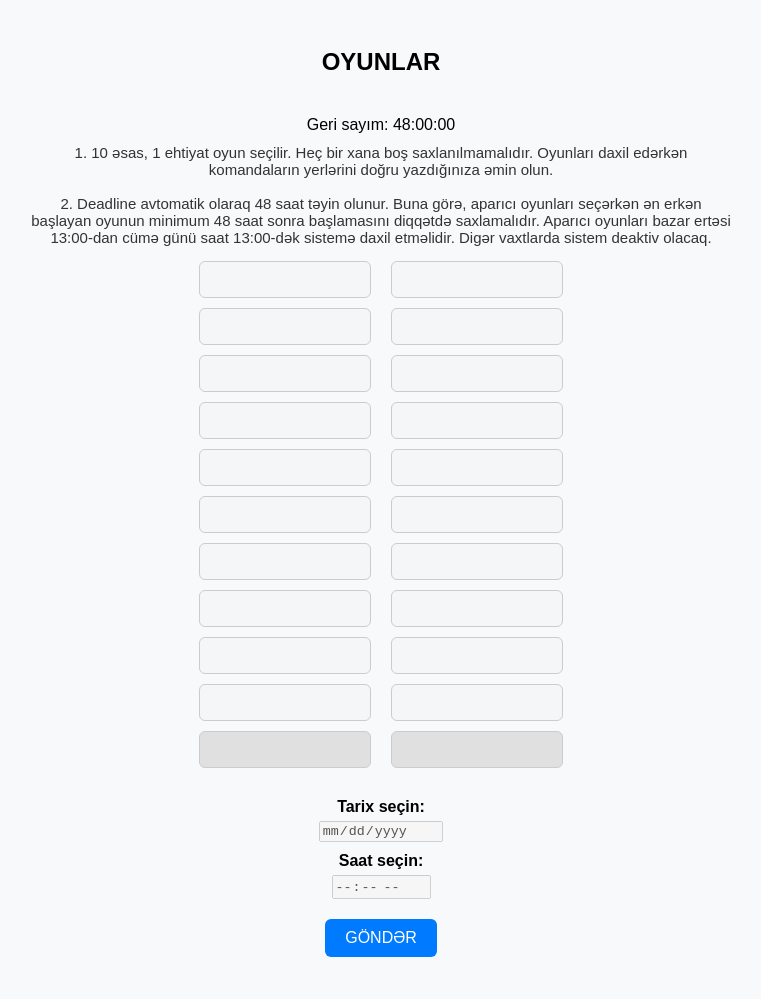
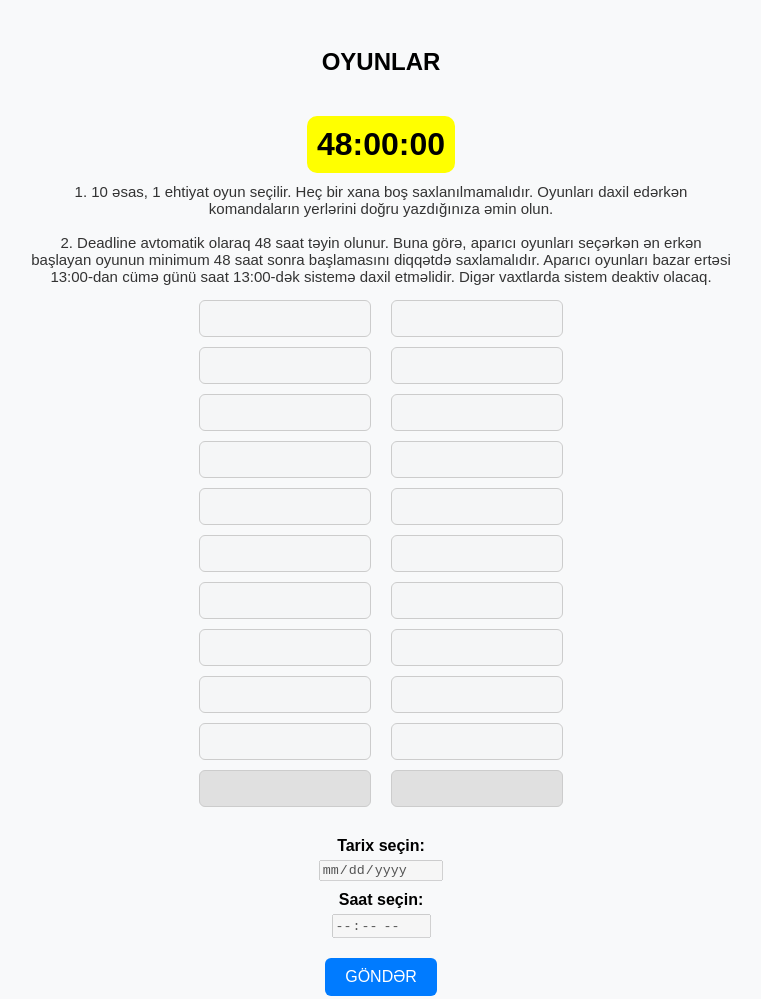
Before and after one commit to rossovusal/ps5-premier, a website: page public/oyunlar.html in a window 1280 px wide. Shown: the whole page, without its empty margins (259-1020 px from the left). Drawn offline with Linux system fonts and the light colour scheme.

Commit message:
oyunlar edit

```diff
--- a/public/oyunlar.html
+++ b/public/oyunlar.html
@@ -52,8 +52,8 @@
 <body>
   <h2>OYUNLAR</h2>
 
-  <div id="countdown" style="position: relative; margin-top: 40px; text-align: center;" style="margin-top: 20px; font-size: 32px; font-weight: bold; background: yellow; color: black; padding: 10px; border-radius: 10px; display: none; width: fit-content; margin-left: auto; margin-right: auto;">
-    Geri sayım: <span id="timeLeft">48:00:00</span>
+  <div id="countdown" style="margin-top: 40px; font-size: 32px; font-weight: bold; background: yellow; color: black; padding: 10px; border-radius: 10px; display: block; width: fit-content; margin-left: auto; margin-right: auto;" style="position: relative; margin-top: 40px; text-align: center;" style="margin-top: 20px; font-size: 32px; font-weight: bold; background: yellow; color: black; padding: 10px; border-radius: 10px; display: none; width: fit-content; margin-left: auto; margin-right: auto;">
+    <span id="timeLeft">48:00:00</span>
   </div>
 
 
```
